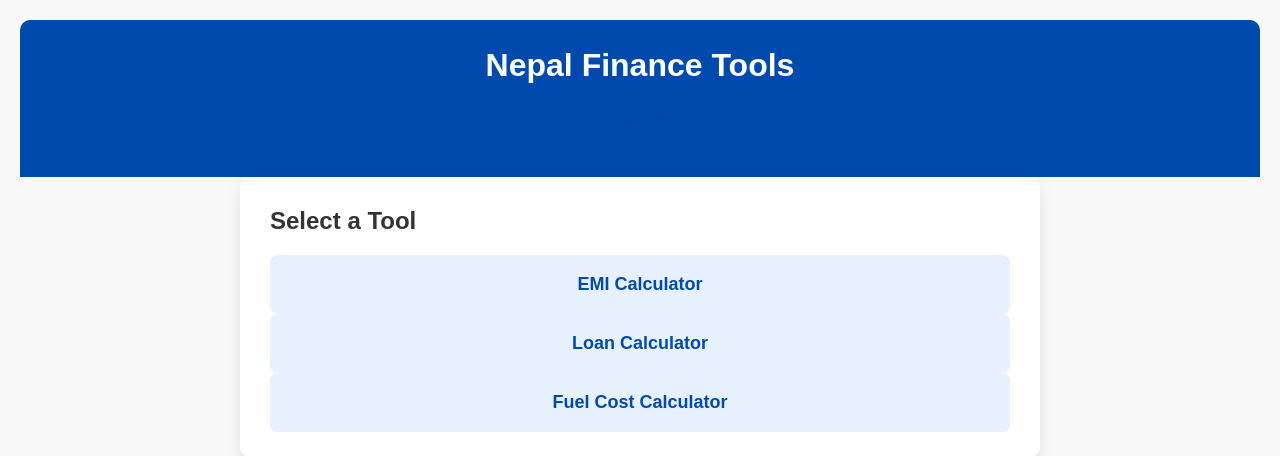
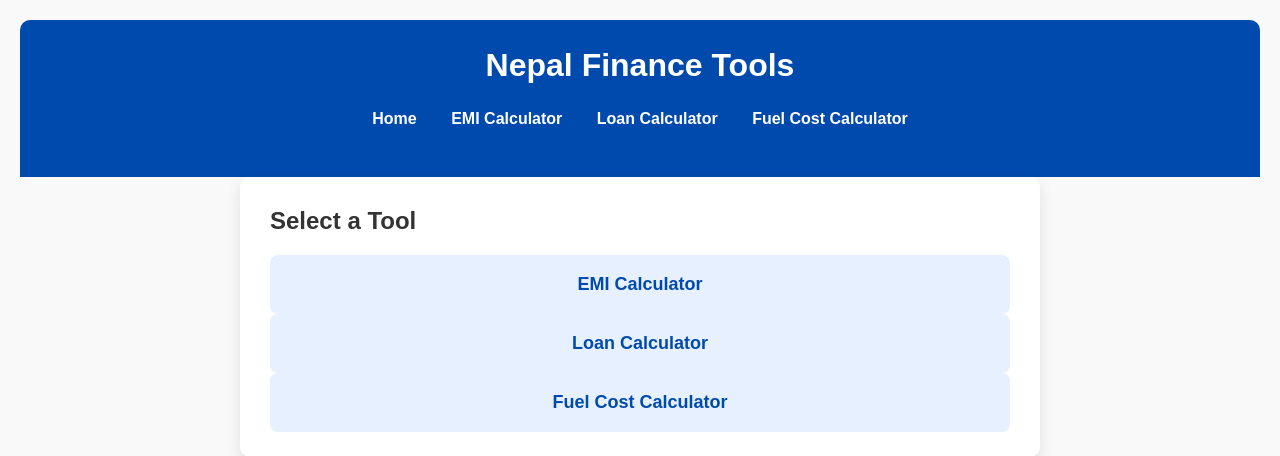
Before and after one commit to Sawbean/nepal-finance-tools, a Flask app: page / in a window 1280 px wide. Shown: the top 456 px of the page. Run offline with Flask 3, Linux system fonts and the light colour scheme.

Commit message:
css changes for better navigation styling

```diff
--- a/static/style.css
+++ b/static/style.css
@@ -45,13 +45,13 @@ nav {
 nav a {
     margin: 0 15px;
     text-decoration: none;
-    color: #004aad;
+    color: white;   /* change this */
     font-weight: bold;
     transition: 0.3s;
 }
 
 nav a:hover {
-    color: #2980b9;
+    color: #ffd700;   /* gold hover effect */
 }
 
 /* Forms */
```
